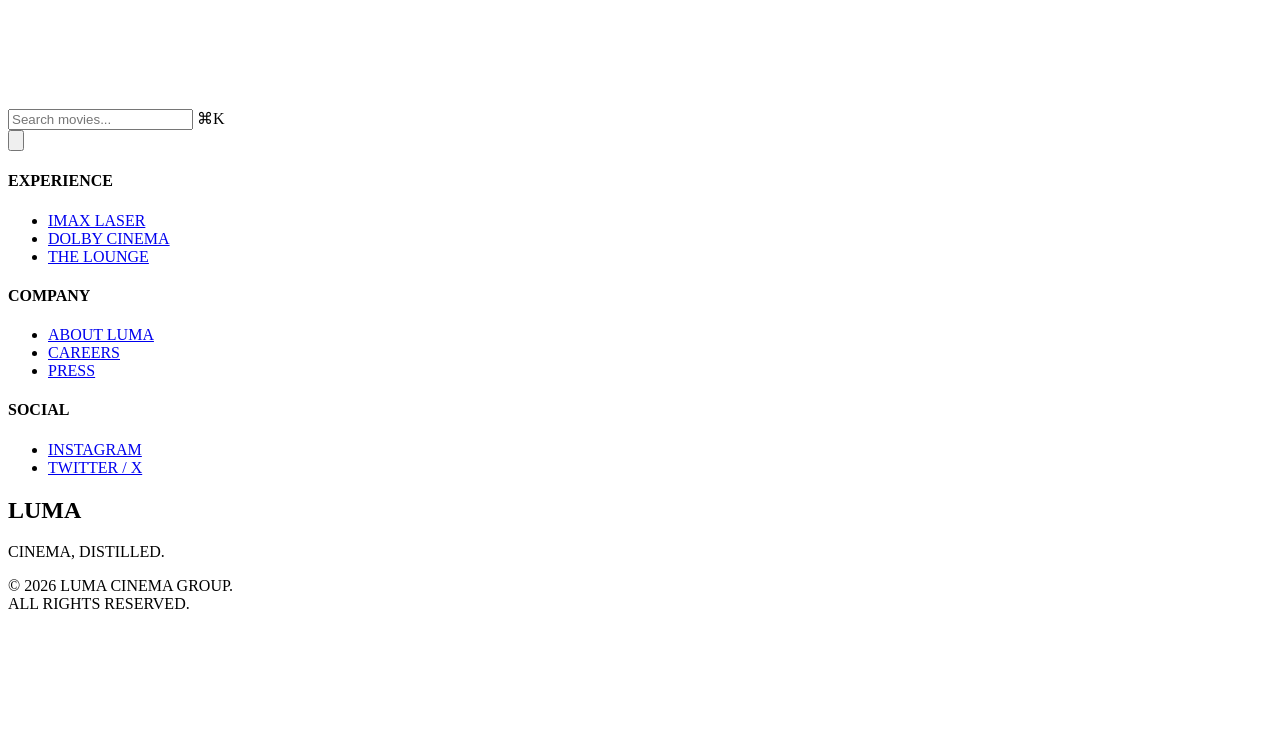
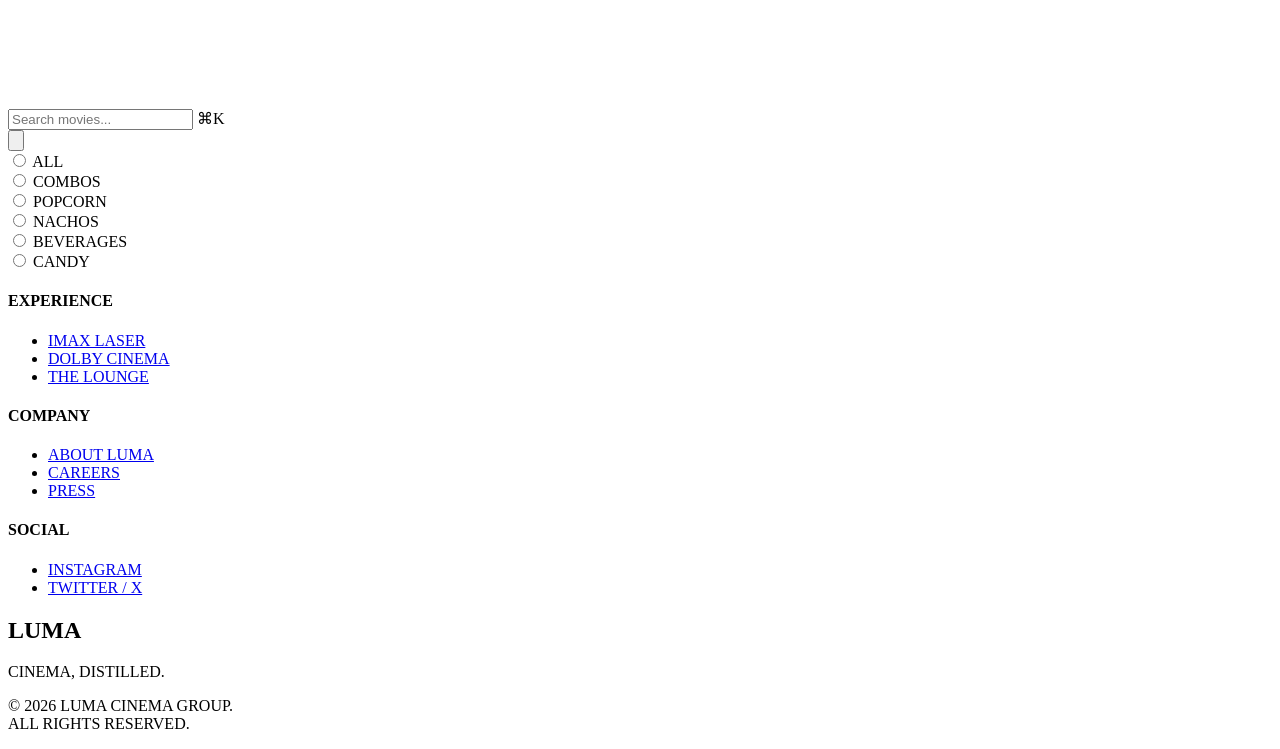
Before and after one commit to Mo2men-Be3der74/Cinema-Ticket-Booking, a plain HTML site: page pages/snacks.html in a window 1280 px wide. Shown: the part 1253-2002 px from the top of the page. Before the commit the page ends 1882 px from the top, so only its background shows below. Drawn offline with Linux system fonts and the light colour scheme.

Commit message:
Fix now-playing radio option ID and add snack filters

```diff
--- a/pages/snacks.html
+++ b/pages/snacks.html
@@ -40,6 +40,37 @@
     </div>
   </nav>
 </header>
+
+<section class="">
+      <div class="radio">
+            <div class="radio">
+                  <div class="option">
+                        <input type="radio" id="all" name="screening" value="all">
+                        <label for="all">ALL</label>
+                  </div>
+                  <div class="option">
+                        <input type="radio" id="combos" name="snack-type" value="combos">
+                        <label for="combos">COMBOS</label>
+                  </div>
+                  <div class="option">
+                        <input type="radio" id="popcorn" name="snack-type" value="popcorn">
+                        <label for="popcorn">POPCORN</label>
+                  </div>
+                  <div class="option">
+                        <input type="radio" id="nachos" name="snack-type" value="nachos">
+                        <label for="nachos">NACHOS</label>
+                  </div>
+                  <div class="option">
+                        <input type="radio" id="beverages" name="snack-type" value="beverages">
+                        <label for="beverages">BEVERAGES</label>
+                  </div>
+                  <div class="option">
+                        <input type="radio" id="candy" name="snack-type" value="candy">
+                        <label for="candy">CANDY</label>
+                  </div>
+            </div>
+      </div>
+</section>
 
 <footer class="site-footer">
   <div class="footer-container">
```
Also changed, not shown: index.html (+2 -2 lines).
